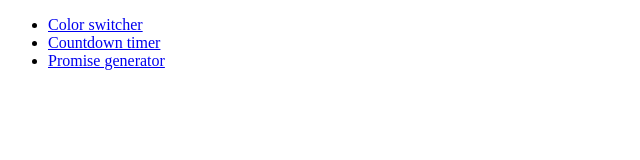
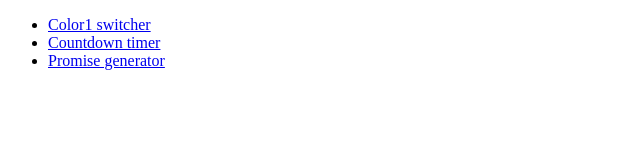
Before and after one commit to MarcinZbor/goit-hw-js-09, a plain HTML site: page index.html in a window 1280 px wide. Shown: the full height of the page, 0-640 px from the left. Drawn offline with Linux system fonts and the light colour scheme.

Commit message:
Deploying to gh-pages from @ MarcinZbor/goit-hw-js-09@d3d0b51c4674b5c1a33590473e43958c2fee0837 🚀

```diff
--- a/index.html
+++ b/index.html
@@ -1 +1 @@
-<!DOCTYPE html><html lang="en"><head><meta charset="utf-8"><meta name="viewport" content="width=device-width, initial-scale=1.0"><title>Homework 9</title><link rel="stylesheet" href="/goit-js-hw-09/01-color-switcher.2f163a73.css"></head><body> <ul> <li><a href="/goit-js-hw-09/01-color-switcher.html">Color switcher</a></li> <li><a href="/goit-js-hw-09/02-timer.html">Countdown timer</a></li> <li><a href="/goit-js-hw-09/03-promises.html">Promise generator</a></li> </ul> </body></html>
+<!DOCTYPE html><html lang="en"><head><meta charset="utf-8"><meta name="viewport" content="width=device-width, initial-scale=1.0"><title>Homework 9</title><link rel="stylesheet" href="/goit-js-hw-09/01-color-switcher.2f163a73.css"></head><body> <ul> <li><a href="/goit-js-hw-09/01-color-switcher.html">Color1 switcher</a></li> <li><a href="/goit-js-hw-09/02-timer.html">Countdown timer</a></li> <li><a href="/goit-js-hw-09/03-promises.html">Promise generator</a></li> </ul> </body></html>
```
